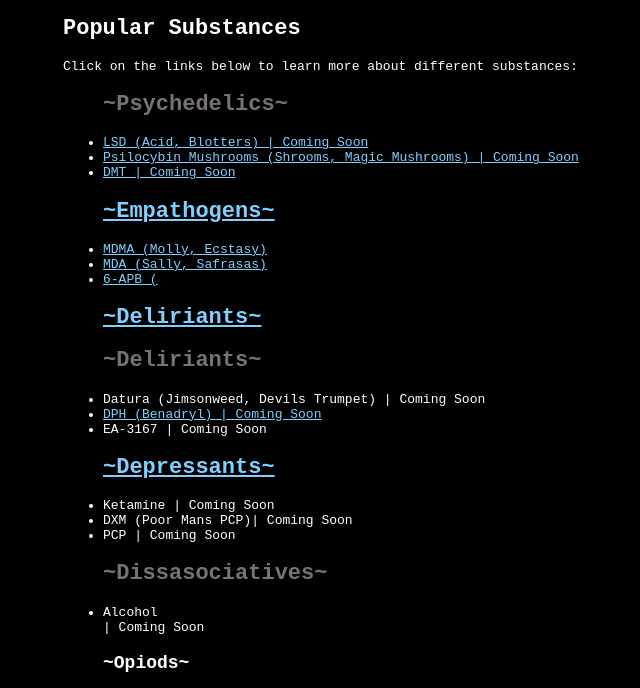
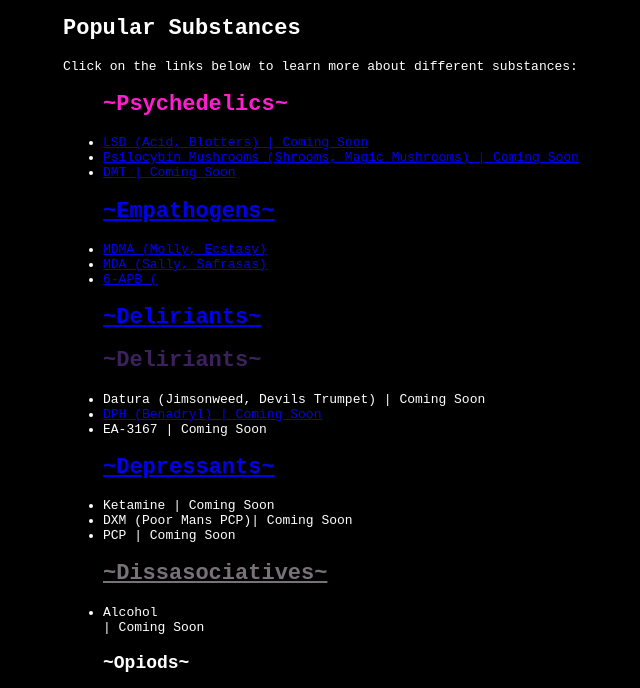
Before and after one commit to Quagger/drug-wiki, a plain HTML site: page index.html in a window 1280 px wide. Shown: the part 70-758 px from the top of the page, without its empty margins (177-817 px from the left). Drawn offline with Linux system fonts and the light colour scheme.

Commit message:
Update style.css

```diff
--- a/style.css
+++ b/style.css
@@ -8,9 +8,14 @@ body {
   margin: 0 auto;
   word-wrap: break-word;
 
+  .no-style {
+  color: #FFFFFF; /* Change to your desired color */
+  text-decoration: none; /* Removes underline */
+  }
+
    .disso-style {
   color: #787276; /* Change to your desired color */
-  text-decoration: none; /* Removes underline */
+  text-decoration: underline; /* Removes underline */
   }
 
    .stim-style {
@@ -19,20 +24,20 @@ body {
     }
 
     .shroom-style {
-  color: #787276; /* Change to your desired color */
+  color: #FF1DCE; /* Change to your desired color */
   text-decoration: none; /* Removes underline */
     }
 
     .deliri-style {
-  color: #787276; /* Change to your desired color */
+  color: #3d215e; /* Change to your desired color */
   text-decoration: none; /* Removes underline */
     }
 
 }
 
-a {
-  color: #7fcfff;
-  text-decoration: underline;
+    .anxi-style {
+  color: #0000ee;
+  text-decoration: none;
 }
 
 nav {
```
